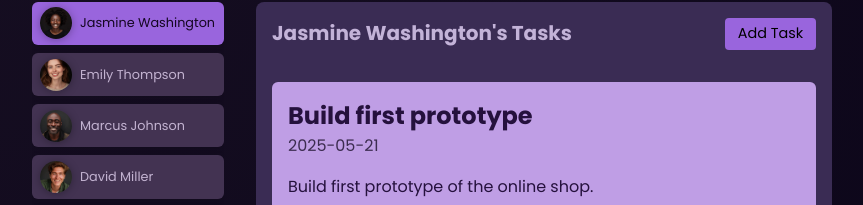
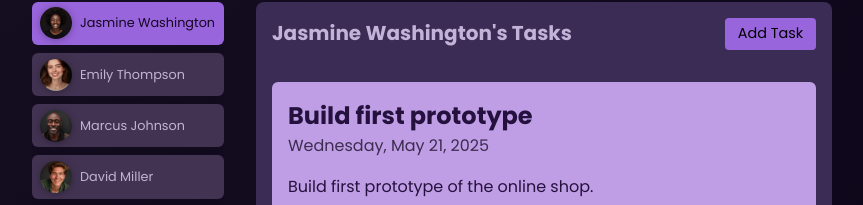
Before and after one commit to FelipeGabrill/EasyTask-Angular, an Angular app: page / in a window 1280 px wide. Both pictures are taken after a click on the button "Jasmine Washington". Shown: the part 286-491 px from the top of the page, without its empty margins (208-1071 px from the left). Built offline with nearby package versions, Linux system fonts and the light colour scheme.

Commit message:
Transforming Template Data with Pipes

```diff
--- a/src/app/tasks/task/task.component.html
+++ b/src/app/tasks/task/task.component.html
@@ -1,7 +1,7 @@
 <app-card>
     <article>
         <h2>{{task.title}}</h2>
-        <time>{{task.dueDate}}</time>
+        <time>{{task.dueDate | date:'fullDate' }}</time>
         <p>{{task.summary}}</p>
         <p class="actions">
             <button (click)="onCompleteTask()">Complete</button>
--- a/src/app/tasks/task/task.component.ts
+++ b/src/app/tasks/task/task.component.ts
@@ -1,10 +1,11 @@
 import { Component, EventEmitter, Input, Output } from '@angular/core';
 import { Task } from './task.model';
 import { CardComponent } from "../../shared/card/card.component";
+import { DatePipe } from '@angular/common';
 
 @Component({
   selector: 'app-task',
-  imports: [CardComponent],
+  imports: [CardComponent, DatePipe],
   templateUrl: './task.component.html',
   styleUrl: './task.component.css'
 })
```
